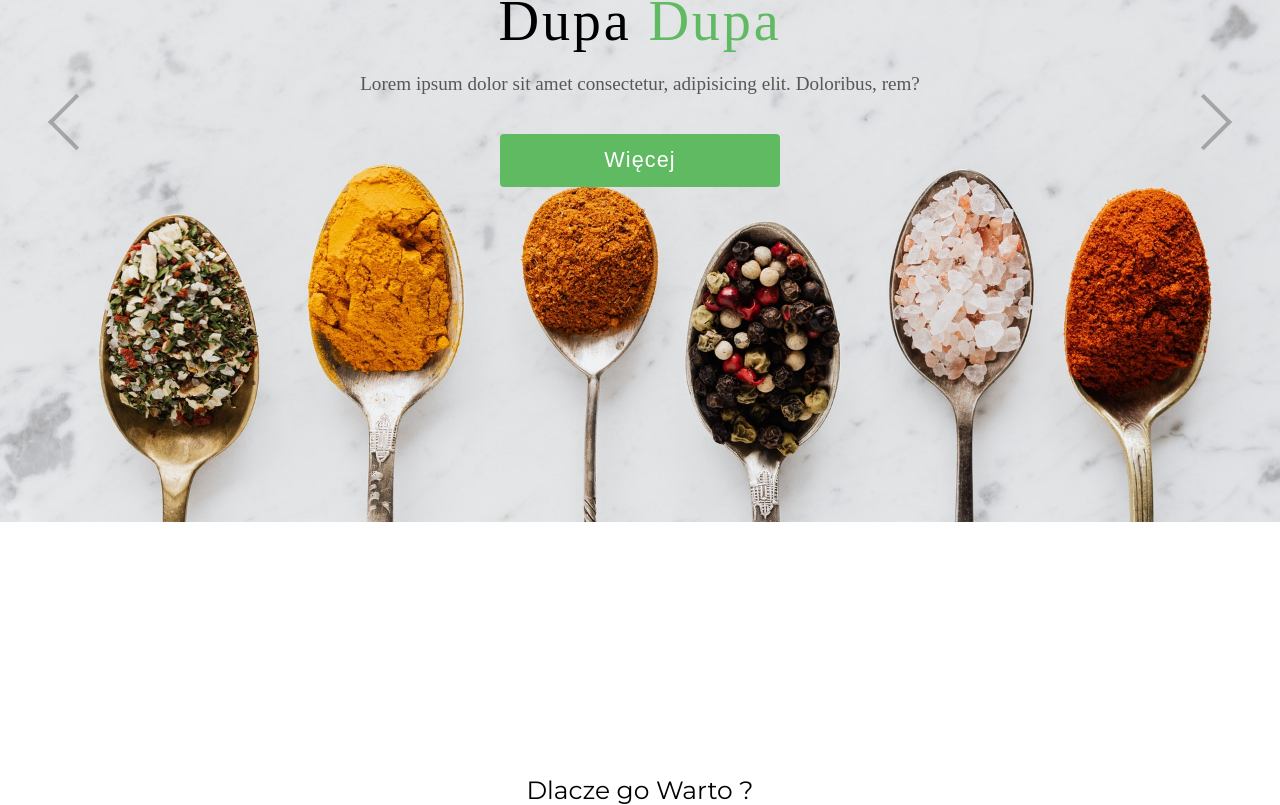
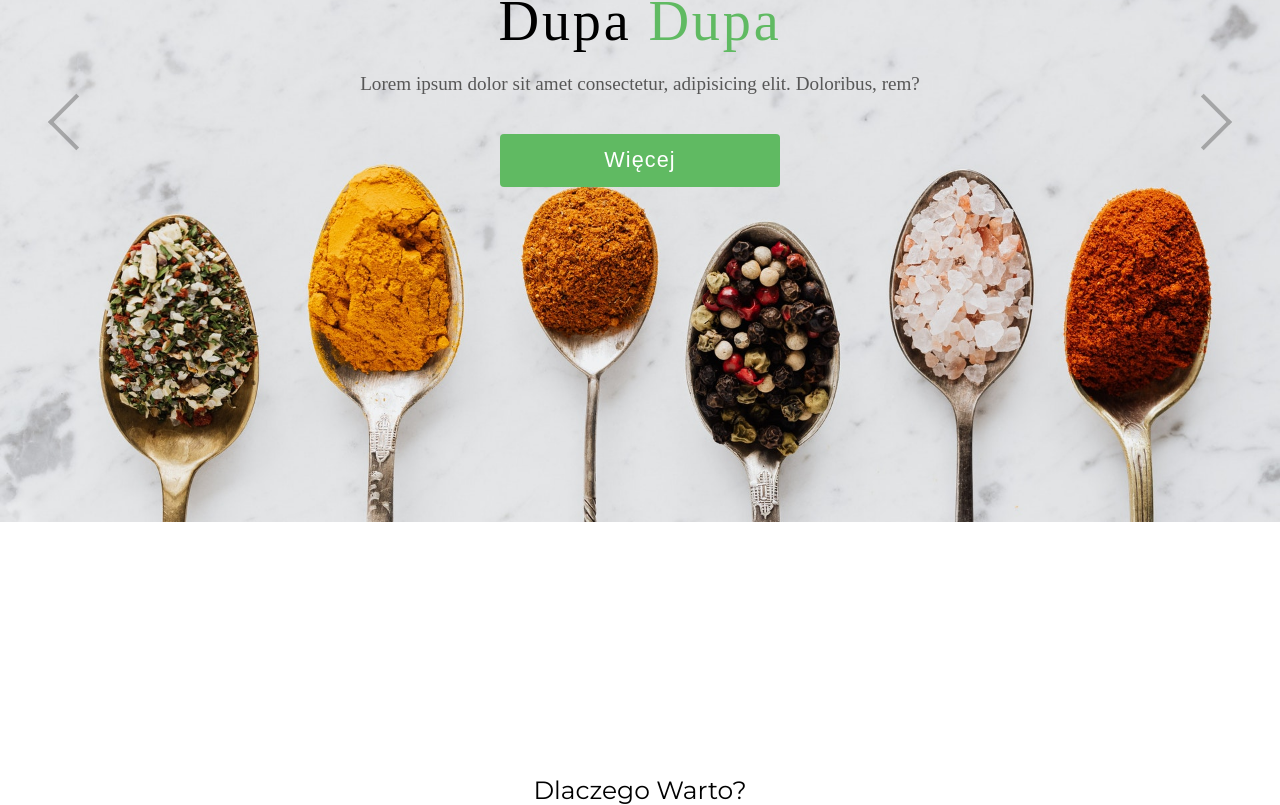
Before and after one commit to Marek-90/food-project, a React (Create React App) app: page / in a window 1280 px wide. Shown: the part 278-1083 px from the top of the page. Built offline with nearby package versions, Linux system fonts and the light colour scheme.

Commit message:
correct text

```diff
--- a/src/components/WhyIsItWorth/Title/title.jsx
+++ b/src/components/WhyIsItWorth/Title/title.jsx
@@ -4,7 +4,7 @@ import TitleStyle from './titleStyle';
 const Title = () => {
     return (
         <>
-            <TitleStyle>Dlacze go Warto ?</TitleStyle>
+            <TitleStyle>Dlaczego Warto?</TitleStyle>
         </>
 
     )
```
